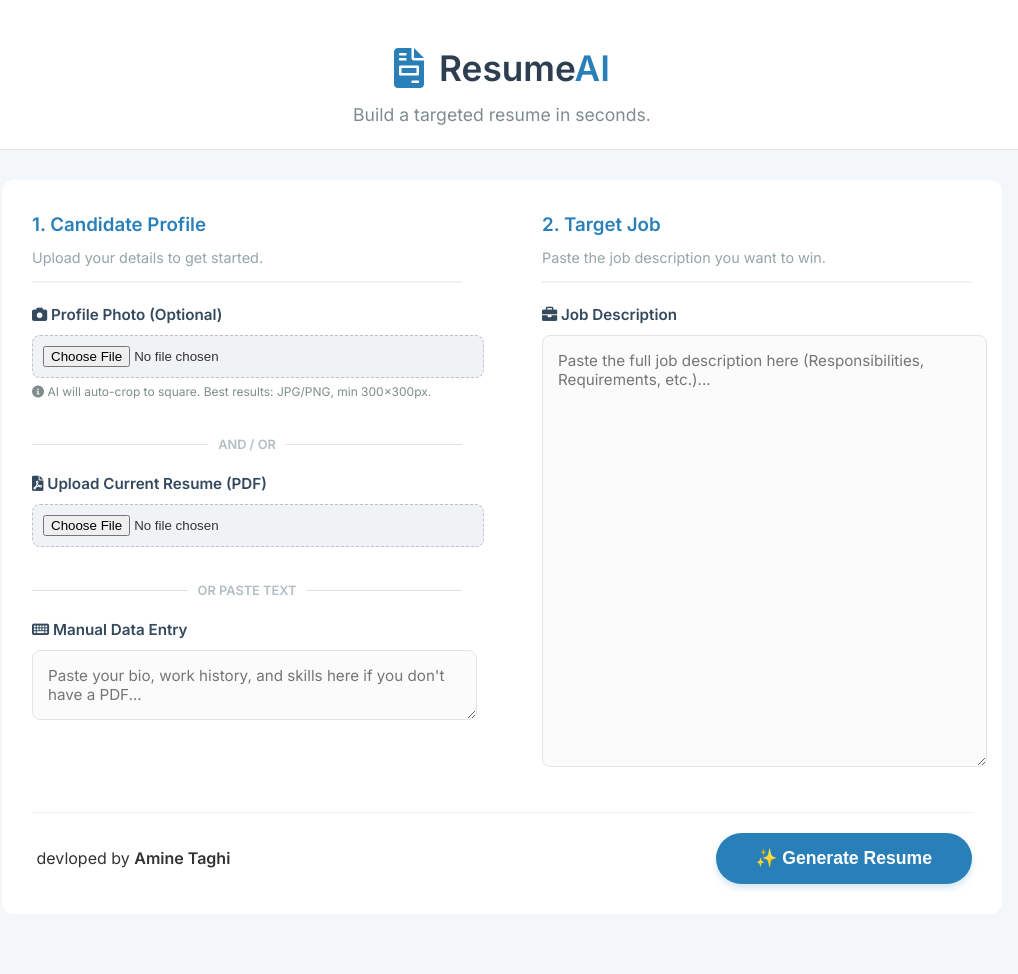
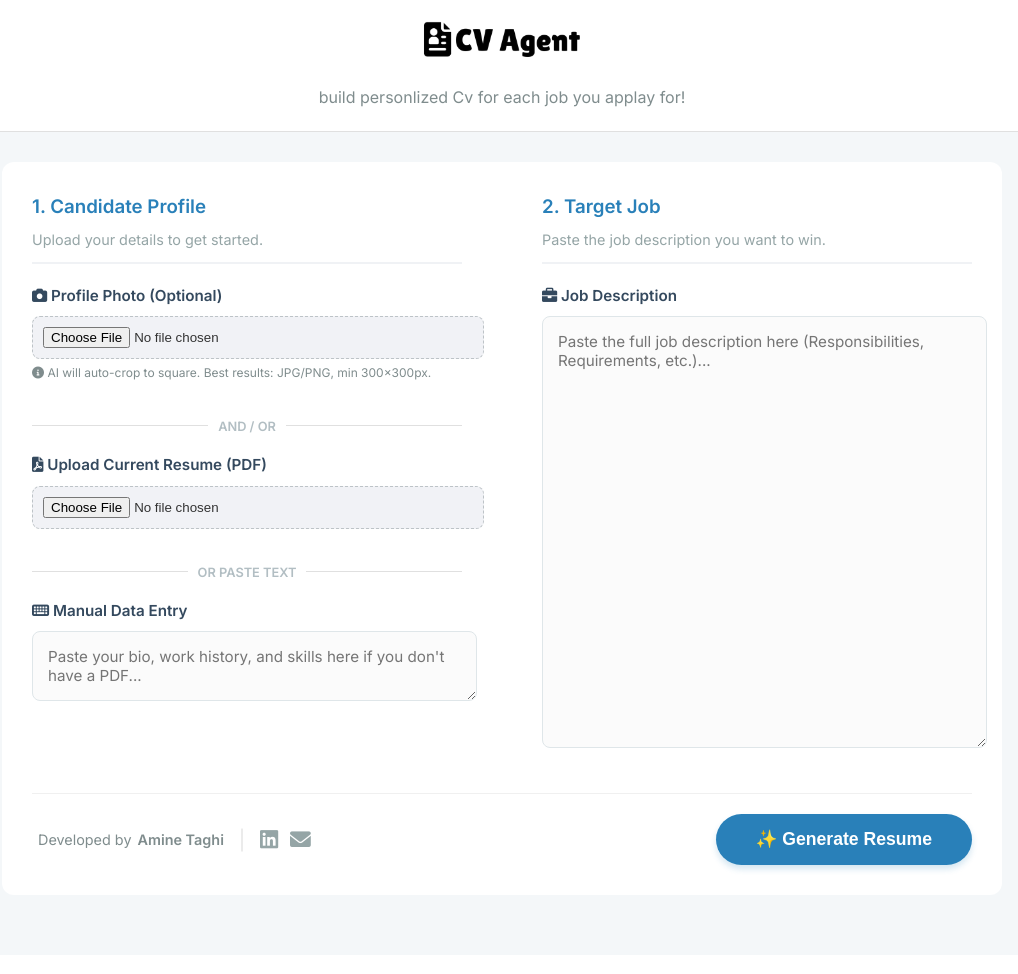
Before and after one commit to Rib4ko/CV-Ai-Agent-, a Flask app: page / in a window 1280 px wide. Shown: the whole page, without its empty margins (138-1156 px from the left). After the commit the page ends 871 px from the top, so only its background shows below. Run offline with Flask 3, Linux system fonts and the light colour scheme; some libraries are stand-ins or nearby versions.

Commit message:
added just styling css html

```diff
--- a/static/style.css
+++ b/static/style.css
@@ -15,22 +15,23 @@ body {
 /* --- Header --- */
 header {
     text-align: center;
-    padding: 40px 20px 20px;
+    padding: 0px 20px 20px;
     background-color: #fff;
     border-bottom: 1px solid #e0e0e0;
     margin-bottom: 30px;
 }
 
+.main-logo {
+    height: 80px; /* Adjust this to make it bigger/smaller */
+    width: auto;  /* Maintains the 2:1 aspect ratio automatically */
+    display: block;
+}
+
 .logo-area {
     display: flex;
+    justify-content: center;
     align-items: center;
-    justify-content: center;
-    gap: 15px;
-}
-
-.logo {
-    height: 70px;
-    width: auto;
+    margin-bottom: 0px;
 }
 
 header h1 {
@@ -40,7 +41,7 @@ header h1 {
 
 .subtitle {
     color: #7f8c8d;
-    font-size: 1.1rem;
+    font-size: 1rem;
     margin-top: 5px;
 }
 
@@ -269,3 +270,55 @@ select {
     from { opacity: 0; transform: translateY(-10px); }
     to { opacity: 1; transform: translateY(0); }
 }
+/* Update the bottom bar to handle the new layout */
+.bottom-bar {
+    display: flex;
+    justify-content: space-between;
+    align-items: center;
+    padding-top: 20px;
+    border-top: 1px solid #f0f0f0;
+}
+
+.left-section {
+    display: flex;
+    align-items: center;
+    gap: 15px; /* Spacing between Name, Divider, and Icons */
+}
+
+.info-text {
+    font-size: 0.9rem;
+    color: #7f8c8d;
+    display: flex;
+    align-items: center;
+    gap: 6px;
+}
+
+.separator {
+    color: #dcdcdc;
+    font-size: 1.2rem;
+    font-weight: 300;
+}
+
+/* Social Icon Styling */
+.social-icons {
+    display: flex;
+    gap: 12px;
+}
+
+.social-icons a {
+    color: #95a5a6; /* Default gray */
+    font-size: 1.3rem;
+    transition: all 0.2s ease;
+}
+
+/* LinkedIn Blue on Hover */
+.social-icons a:hover .fa-linkedin {
+    color: #0077b5;
+    transform: scale(1.1);
+}
+
+/* Email Gold/Orange on Hover */
+.social-icons a:hover .fa-envelope {
+    color: #f39c12;
+    transform: scale(1.1);
+}
--- a/templates/index.html
+++ b/templates/index.html
@@ -12,10 +12,9 @@
 
 <header>
     <div class="logo-area">
-        <i class="fa-solid fa-file-invoice text-blue-600" style="font-size: 40px; color: #2980b9;"></i>
-        <h1>Resume<span style="color: #2980b9;">AI</span></h1>
+        <img src="{{ url_for('static', filename='logo.png') }}" alt="CV Agent Logo" class="main-logo">
     </div>
-    <p class="subtitle">Build a targeted resume in seconds.</p>
+    <p class="subtitle">build personlized Cv for each job you applay for!</p>
 </header>
 
 <div class="main-container">
@@ -90,14 +89,27 @@
         </div>
 
         <div class="bottom-bar">
-            <div class="info-text">
-                <i class="fa-solid fa-shield-halved"></i> devloped by <strong>Amine Taghi</strong>
-            </div>
+    <div class="left-section">
+        <div class="info-text">
+            <i class="fa-solid fa-shield-halved"></i> Developed by <strong>Amine Taghi</strong>
+        </div>
 
-            <button type="submit" class="generate-btn">
-                ✨ Generate Resume
-            </button>
+        <span class="separator">|</span>
+
+        <div class="social-icons">
+            <a href="https://www.linkedin.com/in/amine-taghi-898a44253/" target="_blank" title="LinkedIn">
+                <i class="fa-brands fa-linkedin"></i>
+            </a>
+            <a href="mailto:taghi.amine05@gmail.com" title="Email Me">
+                <i class="fa-solid fa-envelope"></i>
+            </a>
         </div>
+    </div>
+
+    <button type="submit" class="generate-btn">
+        ✨ Generate Resume
+    </button>
+</div>
 
     </form>
 </div>
```
